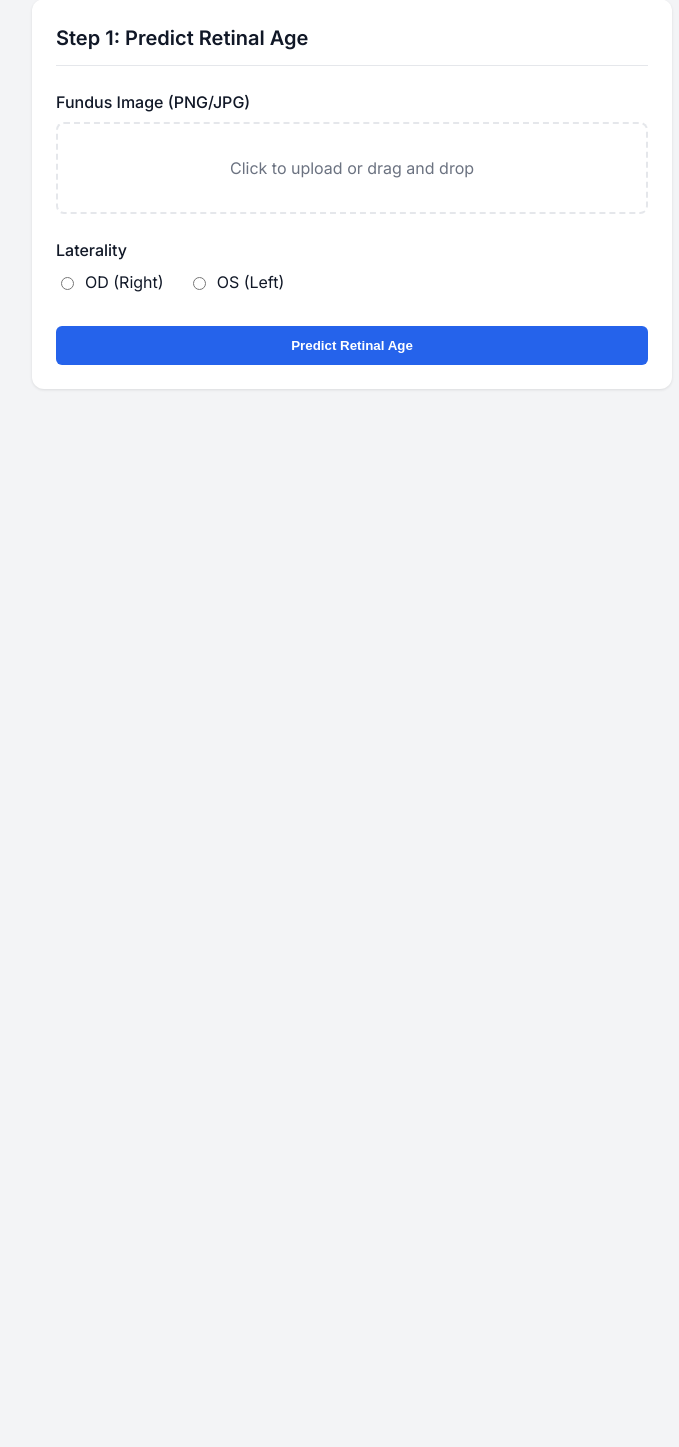
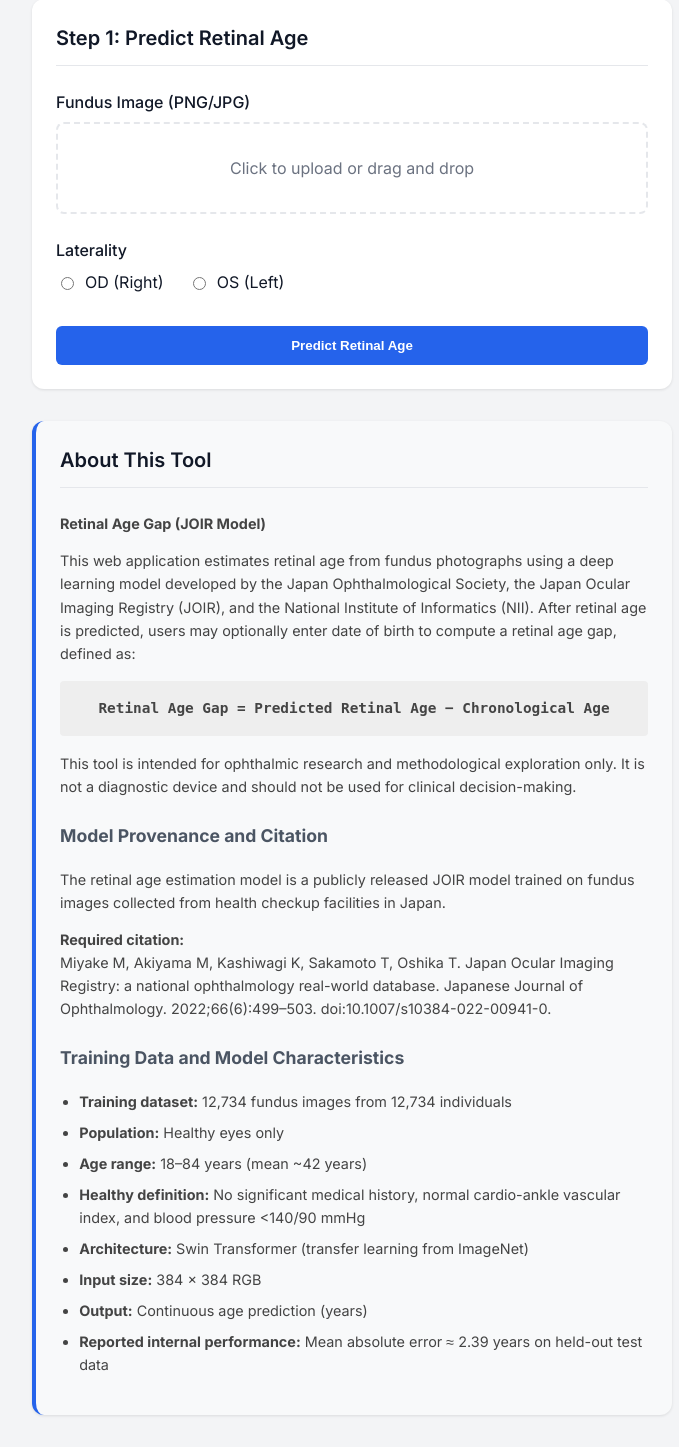
Before and after one commit to JafferLab/Retinal-Age-Gap-Research, a FastAPI app: page / in a window 1280 px wide. Shown: the part 188-1635 px from the top of the page, without its empty margins (288-967 px from the left). Before the commit the page ends 578 px from the top, so only its background shows below. Run offline with FastAPI, Linux system fonts and the light colour scheme.

Commit message:
UI/QC Improvements: Lower blur sensitivity, add Start Over, add About section

```diff
--- a/webapp/qc_utils.py
+++ b/webapp/qc_utils.py
@@ -68,7 +68,7 @@ def check_quality(img):
 
     # Blur Threshold
     # Low variance = blurry
-    if blur_score < 50: # Adjust based on testing
+    if blur_score < 20: # Adjusted from 50 to 20 based on user feedback
         if status != 'FAIL': status = 'WARN'
         reasons.append('Blurry')
 
--- a/webapp/static/script.js
+++ b/webapp/static/script.js
@@ -119,4 +119,35 @@ document.addEventListener('DOMContentLoaded', () => {
             alert('Error: ' + error.message);
         }
     });
+
+    // Start Over logic
+    const startOverButtons = document.querySelectorAll('.start-over-btn');
+    startOverButtons.forEach(btn => {
+        btn.addEventListener('click', resetApp);
+    });
+
+    function resetApp() {
+        // Reset forms
+        predictForm.reset();
+        gapForm.reset();
+
+        // Hide results sections
+        resultsSection.classList.add('hidden');
+        gapSection.classList.add('hidden');
+        gapResults.classList.add('hidden');
+
+        // Show upload section
+        uploadSection.classList.remove('hidden');
+
+        // Clear results text
+        predictedAgeVal.textContent = '--';
+        qcStatus.textContent = '--';
+        qcStatus.className = 'status-badge';
+        qcIssues.textContent = '';
+        chronoAgeVal.textContent = '--';
+        ageGapVal.textContent = '--';
+
+        // Scroll to top
+        window.scrollTo({ top: 0, behavior: 'smooth' });
+    }
 });
--- a/webapp/static/style.css
+++ b/webapp/static/style.css
@@ -130,7 +130,8 @@ input[type="date"] {
     font-family: inherit;
 }
 
-.btn-primary, .btn-secondary {
+.btn-primary,
+.btn-secondary {
     display: block;
     width: 100%;
     padding: 0.75rem;
@@ -179,8 +180,13 @@ input[type="date"] {
 }
 
 @keyframes spin {
-    0% { transform: rotate(0deg); }
-    100% { transform: rotate(360deg); }
+    0% {
+        transform: rotate(0deg);
+    }
+
+    100% {
+        transform: rotate(360deg);
+    }
 }
 
 .result-row {
@@ -234,3 +240,64 @@ input[type="date"] {
 .highlight .value {
     color: var(--primary-color);
 }
+
+/* About Section */
+#about-section {
+    margin-top: 2rem;
+    background-color: #f8f9fa;
+    border-left: 4px solid var(--primary-color);
+}
+
+.about-content {
+    font-size: 0.9rem;
+    line-height: 1.6;
+    color: #444;
+}
+
+.about-content h3 {
+    margin-top: 1.5rem;
+    font-size: 1.1rem;
+    color: var(--secondary-color);
+}
+
+.about-content ul {
+    padding-left: 1.2rem;
+}
+
+.about-content li {
+    margin-bottom: 0.5rem;
+}
+
+.formula {
+    background: #eee;
+    padding: 1rem;
+    border-radius: 4px;
+    text-align: center;
+    font-family: monospace;
+    font-weight: bold;
+    margin: 1rem 0;
+}
+
+/* Text Buttons */
+.btn-text {
+    background: none;
+    border: none;
+    color: var(--primary-color);
+    cursor: pointer;
+    font-size: 0.9rem;
+    padding: 0.5rem 0;
+    text-decoration: underline;
+    margin-top: 1rem;
+    display: inline-block;
+}
+
+.btn-text:hover {
+    color: var(--secondary-color);
+}
+
+.form-help {
+    display: block;
+    margin-top: 0.25rem;
+    color: #666;
+    font-size: 0.8rem;
+}
--- a/webapp/templates/index.html
+++ b/webapp/templates/index.html
@@ -1,5 +1,6 @@
 <!DOCTYPE html>
 <html lang="en">
+
 <head>
     <meta charset="UTF-8">
     <meta name="viewport" content="width=device-width, initial-scale=1.0">
@@ -7,9 +8,11 @@
     <link rel="stylesheet" href="/static/style.css">
     <link href="https://fonts.googleapis.com/css2?family=Inter:wght@400;500;600;700&display=swap" rel="stylesheet">
 </head>
+
 <body>
     <div class="banner">
-        ⚠️ Research / Investigational Use Only | Model trained on healthy eyes | Not validated for external data | Not a diagnostic device
+        ⚠️ Research / Investigational Use Only | Model trained on healthy eyes | Not validated for external data | Not a
+        diagnostic device
     </div>
 
     <div class="container">
@@ -76,6 +79,8 @@
             <div class="meta-info">
                 <small>Model: <span id="model-version"></span> | App: <span id="app-version"></span></small>
             </div>
+
+            <button type="button" class="btn-text start-over-btn">← Start Over</button>
         </section>
 
         <!-- Step 2: Age Gap -->
@@ -84,7 +89,8 @@
             <form id="gap-form">
                 <div class="form-group">
                     <label for="dob">Date of Birth</label>
-                    <input type="date" id="dob" name="dob" required>
+                    <input type="date" id="dob" name="dob" min="1900-01-01" max="2026-01-04" required>
+                    <small class="form-help">Tip: Click the year in the picker to change it quickly.</small>
                 </div>
                 <button type="submit" class="btn-secondary">Compute Retinal Age Gap</button>
             </form>
@@ -102,10 +108,49 @@
                         <span class="unit">years</span>
                     </div>
                 </div>
+                <button type="button" class="btn-text start-over-btn">← Start Over</button>
+            </div>
+        </section>
+
+        <!-- About Section -->
+        <section id="about-section" class="card">
+            <h2>About This Tool</h2>
+            <div class="about-content">
+                <p><strong>Retinal Age Gap (JOIR Model)</strong></p>
+                <p>This web application estimates retinal age from fundus photographs using a deep learning model
+                    developed by the Japan Ophthalmological Society, the Japan Ocular Imaging Registry (JOIR), and the
+                    National Institute of Informatics (NII). After retinal age is predicted, users may optionally enter
+                    date of birth to compute a retinal age gap, defined as:</p>
+                <p class="formula">Retinal Age Gap = Predicted Retinal Age − Chronological Age</p>
+                <p>This tool is intended for ophthalmic research and methodological exploration only. It is not a
+                    diagnostic device and should not be used for clinical decision-making.</p>
+
+                <h3>Model Provenance and Citation</h3>
+                <p>The retinal age estimation model is a publicly released JOIR model trained on fundus images collected
+                    from health checkup facilities in Japan.</p>
+                <p><strong>Required citation:</strong><br>
+                    Miyake M, Akiyama M, Kashiwagi K, Sakamoto T, Oshika T. Japan Ocular Imaging Registry: a national
+                    ophthalmology real-world database. Japanese Journal of Ophthalmology. 2022;66(6):499–503.
+                    doi:10.1007/s10384-022-00941-0.</p>
+
+                <h3>Training Data and Model Characteristics</h3>
+                <ul>
+                    <li><strong>Training dataset:</strong> 12,734 fundus images from 12,734 individuals</li>
+                    <li><strong>Population:</strong> Healthy eyes only</li>
+                    <li><strong>Age range:</strong> 18–84 years (mean ~42 years)</li>
+                    <li><strong>Healthy definition:</strong> No significant medical history, normal cardio-ankle
+                        vascular index, and blood pressure &lt;140/90 mmHg</li>
+                    <li><strong>Architecture:</strong> Swin Transformer (transfer learning from ImageNet)</li>
+                    <li><strong>Input size:</strong> 384 × 384 RGB</li>
+                    <li><strong>Output:</strong> Continuous age prediction (years)</li>
+                    <li><strong>Reported internal performance:</strong> Mean absolute error ≈ 2.39 years on held-out
+                        test data</li>
+                </ul>
             </div>
         </section>
     </div>
 
     <script src="/static/script.js"></script>
 </body>
+
 </html>
```
Also changed, not shown: quantize_onnx.py (added, +32 -0 lines).
